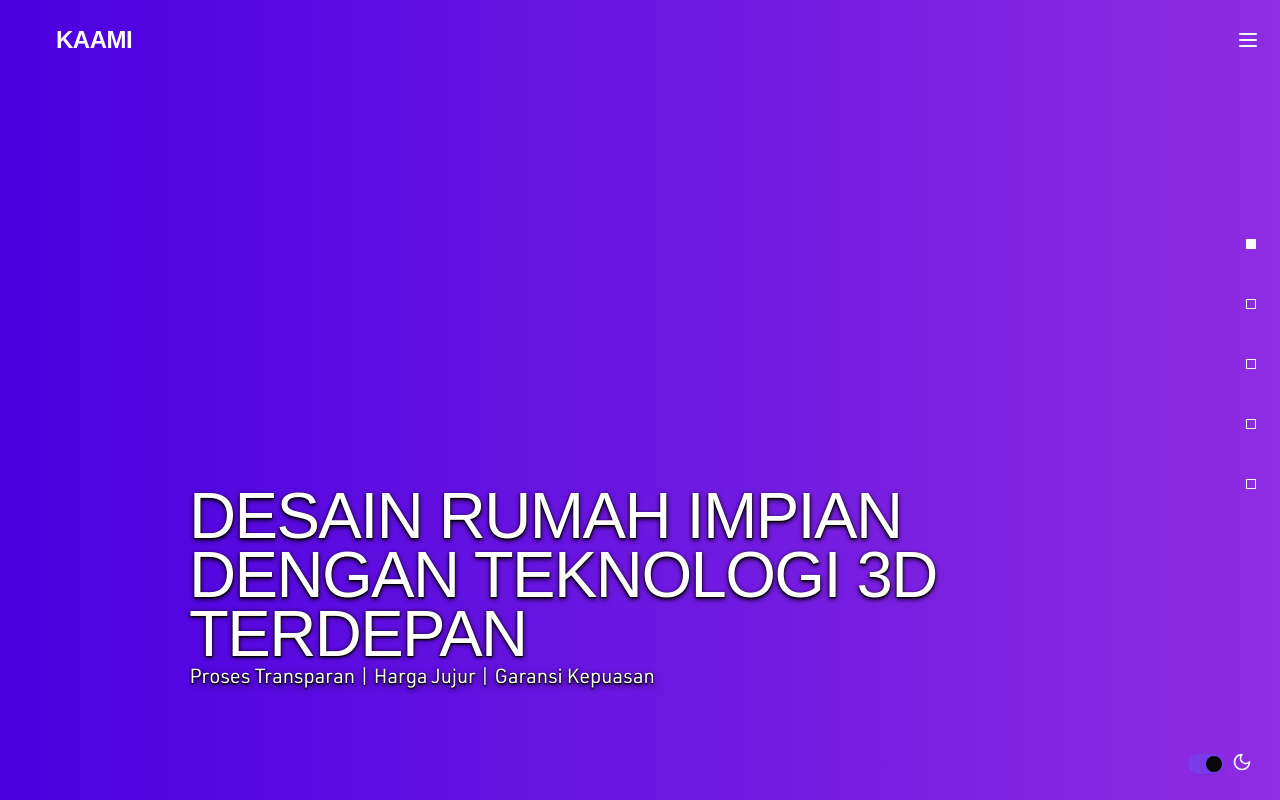
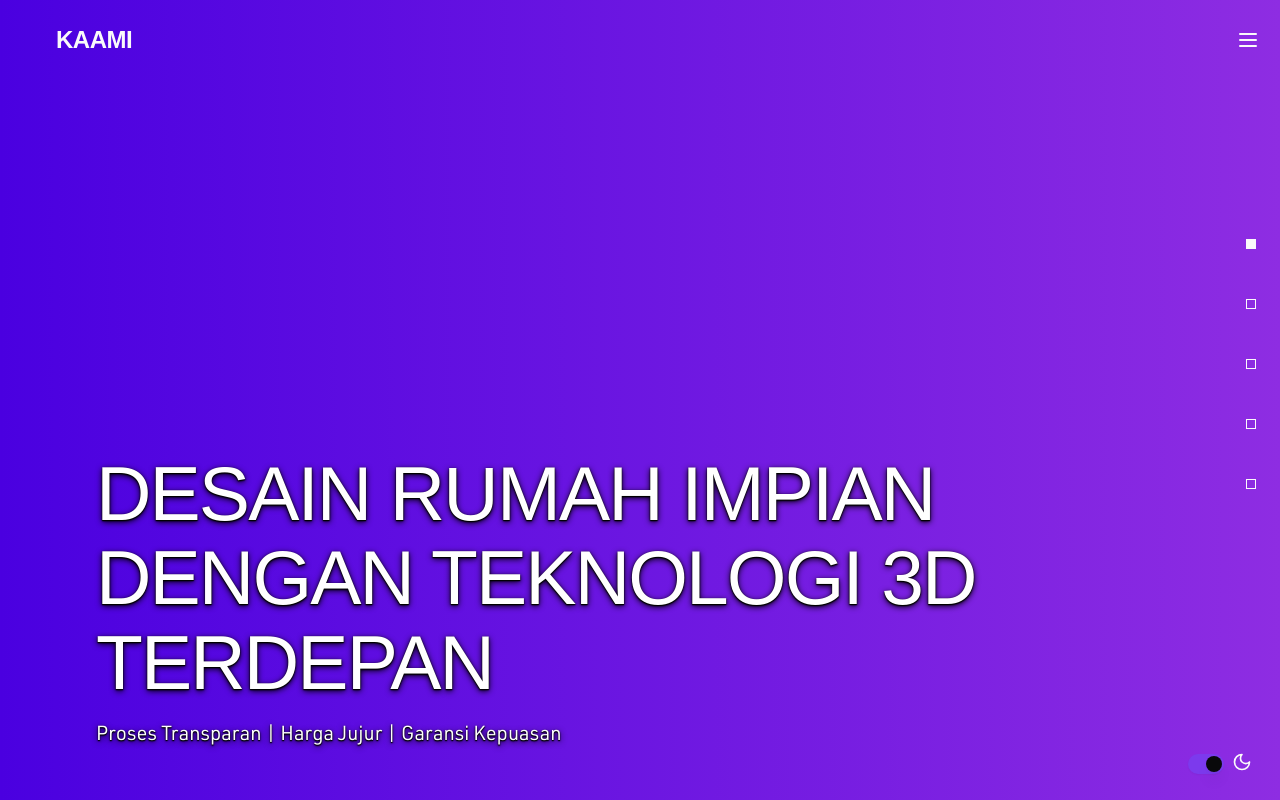
Before and after one commit to ibramfy/kaami-studio, a Next.js app: page / in a window 1280 px wide. Shown: the top 800 px of the page. Built offline with nearby package versions, Linux system fonts and the light colour scheme; a web font is replaced by a local one.

Commit message:
fix hero section

```diff
--- a/app/page.tsx
+++ b/app/page.tsx
@@ -111,80 +111,51 @@ export default function Home() {
       {/* Hero Section */}
       <section
   id="home"
-        className="h-screen flex flex-col justify-center relative px-2 sm:px-6 md:px-12 lg:px-24 py-12 sm:py-16 overflow-hidden"
+  className="h-screen flex flex-col justify-end relative px-4 sm:px-6 md:px-12 lg:px-24 py-12 overflow-hidden"
 >
-        {/* Background Image with Zoom Out Animation - Using gradient background as fallback */}
+  {/* Background image */}
   <motion.div
     className="absolute inset-0 bg-cover bg-center bg-no-repeat"
     style={{
       backgroundImage: "linear-gradient(to right, #4a00e0, #8e2de2)",
-            // Uncomment the line below and replace with your actual image path when available
-            // backgroundImage: "url('/images/herosection.jpg')",
     }}
     initial={{ scale: 1.2 }}
     animate={{ scale: 1 }}
     transition={{ duration: 2, ease: "easeOut" }}
   />
 
-        {/* Content with Animation */}
-        <div className="relative z-10 max-w-5xl w-full mx-auto px-6 md:px-12 lg:px-24 h-full">
+  {/* Text Content */}
+  <div className="relative z-10 max-w-5xl w-full">
     <motion.h1
-        className="font-din-condensed uppercase text-shadow-blackGlow text-white absolute left-[6%] bottom-[10%] origin-left"
+      className="font-din-condensed uppercase text-shadow-blackGlow text-white text-left"
       style={{
-          fontSize: 'clamp(2rem, 6vw, 5rem)',
-          lineHeight: '0.9', // Untuk tampilan yang lebih compact
-          maxWidth: '90%' // Mencegah teks keluar layar
+        fontSize: "clamp(2rem, 6vw, 5rem)",
+        lineHeight: "1.1",
       }}
-        initial={{
-          opacity: 0,
-          scale: 1.85,
-          x: 0,
-          y: 10
-        }}
-        animate={{
-          opacity: 1,
-          scale: 0.85,
-        }}
-        transition={{
-          duration: 1.5,
-          ease: [0.22, 1, 0.36, 1],
-          delay: 0.2 // Optional delay
-        }}
-        // Responsive adjustment
-        viewport={{ once: true }}
-        whileInView={{
-          opacity: 1,
-          scale: 0.85,
-        }}
+      initial={{ opacity: 0, scale: 0.95 }}
+      animate={{ opacity: 1, scale: 1 }}
+      transition={{ duration: 1.2, ease: "easeOut", delay: 0.2 }}
     >
       Desain Rumah Impian dengan Teknologi 3D Terdepan
     </motion.h1>
 
-  {/* Subtitle - Now mobile-optimized */}
     <motion.p
-    className="font-urw-din text-shadow-blackGlow text-white absolute left-[6%] w-[90%] whitespace-nowrap overflow-x-hidden"
+      className="font-urw-din text-shadow-blackGlow text-white text-left mt-4 max-w-xl"
       style={{
-      top: "calc(75% + 6rem)",
-      fontSize: 'clamp(0.65rem, 2.5vw, 1.25rem)', // More aggressive mobile scaling
-      lineHeight: '1.5',
-      textOverflow: 'ellipsis'
+        fontSize: "clamp(0.8rem, 2.2vw, 1.25rem)",
+        lineHeight: "1.6",
       }}
-    initial={{ opacity: 0 }}
-    animate={{ opacity: 1 }}
-    transition={{
-      duration: 0.5,
-      delay: 1.7,
-      ease: "easeIn"
-    }}
+      initial={{ opacity: 0, scale: 0.95 }}
+      animate={{ opacity: 1, scale: 1 }}
+      transition={{ duration: 1, ease: "easeOut", delay: 1.2 }}
     >
-    <span className="inline-block min-w-full">
       Proses Transparan | Harga Jujur | Garansi Kepuasan
-    </span>
     </motion.p>
   </div>
 
+  {/* Scroll indicator */}
   <motion.div
-          className="absolute bottom-12 left-0 right-0 flex justify-center z-10"
+    className="absolute bottom-4 left-0 right-0 flex justify-center z-10"
     initial={{ opacity: 1 }}
     animate={{ opacity: 0 }}
     transition={{ duration: 1, delay: 4 }}
@@ -194,6 +165,8 @@ export default function Home() {
     </div>
   </motion.div>
 </section>
+
+
 
 <section
   id="features"
```
Lines whose indentation alone changed are shown as unchanged.
